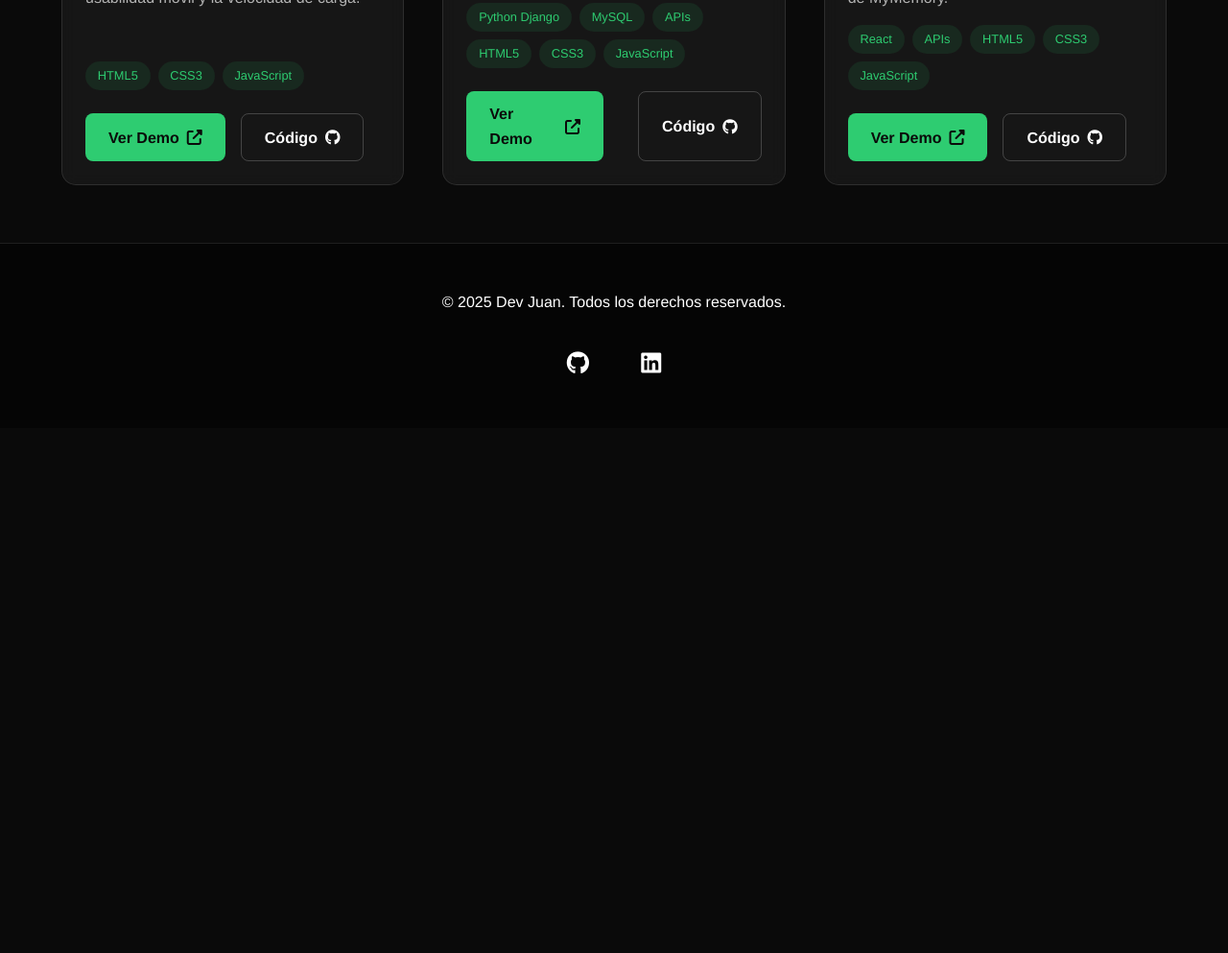
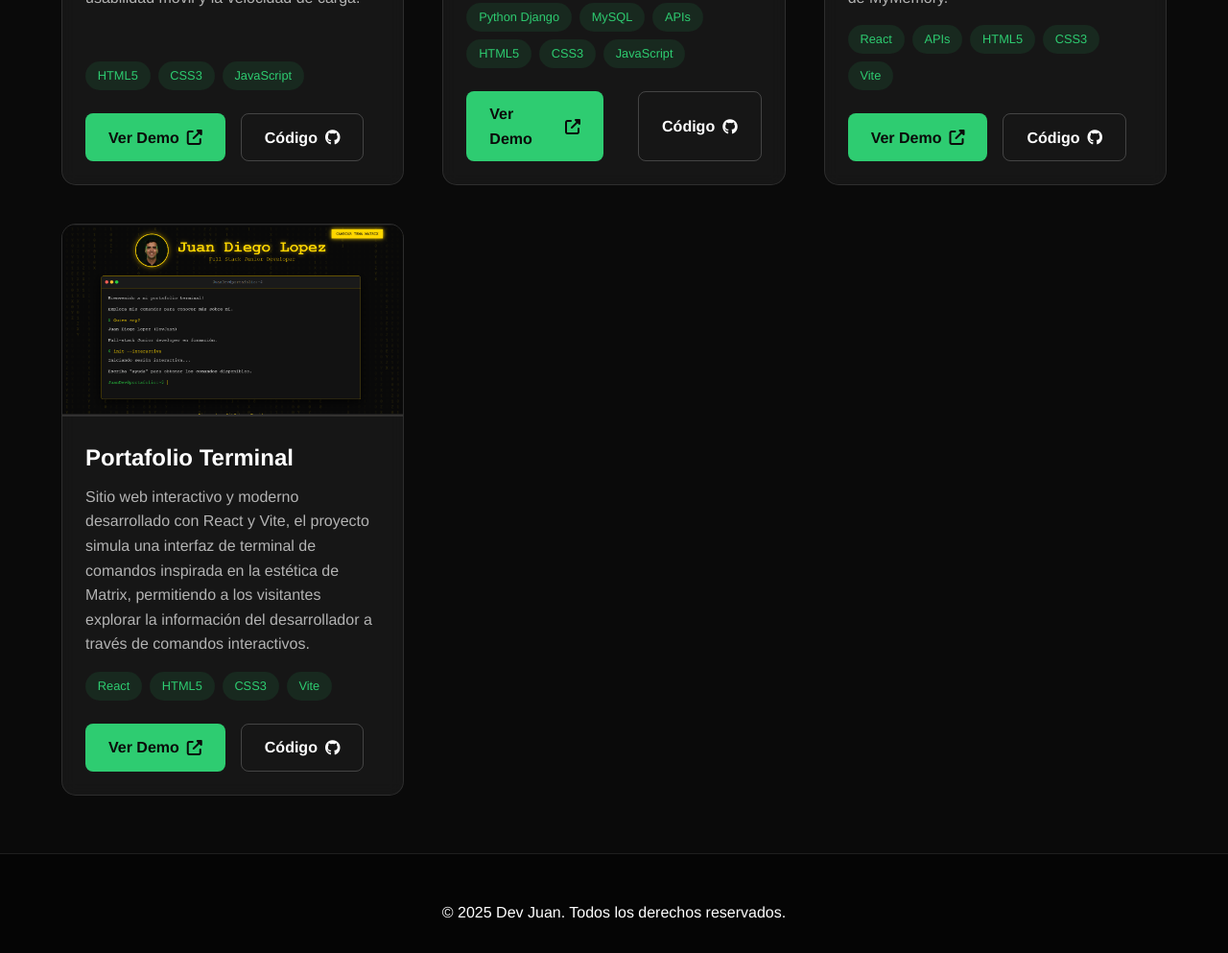
Before and after one commit to Juan-Diego22/Portafolio-JuanDiego, a plain HTML site: page proyecto.html in a window 1280 px wide. Shown: the part 701-1694 px from the top of the page at 96% size. Before the commit the page ends 1147 px from the top, so only its background shows below. Drawn offline with Linux system fonts and the light colour scheme.

Commit message:
Agregando proyecto Portafolio Terminal

```diff
--- a/proyecto.html
+++ b/proyecto.html
@@ -87,11 +87,29 @@
                         <span>APIs</span>
                         <span>HTML5</span>
                         <span>CSS3</span>
-                        <span>JavaScript</span>
+                        <span>Vite</span>
                     </div>
                     <div class="project-links">
                         <a href="https://dreamer-seven.vercel.app/" class="project-btn primary-btn" target="_blank">Ver Demo <i class="fas fa-external-link-alt"></i></a>
                         <a href="https://github.com/Juan-Diego22/Dreamer.git" class="project-btn secondary-btn" target="_blank">Código <i class="fab fa-github"></i></a>
+                    </div>
+                </div>
+            </div>
+
+            <div class="project-card">
+                <div class="project-image" style="background-image: url('img/PortafolioTerminal.png');"></div>
+                <div class="project-content">
+                    <h3>Portafolio Terminal </h3>
+                    <p>Sitio web interactivo y moderno desarrollado con React y Vite, el proyecto simula una interfaz de terminal de comandos inspirada en la estética de Matrix, permitiendo a los visitantes explorar la información del desarrollador a través de comandos interactivos.</p>
+                    <div class="project-tags">
+                        <span>React</span>
+                        <span>HTML5</span>
+                        <span>CSS3</span>
+                        <span>Vite</span>
+                    </div>
+                    <div class="project-links">
+                        <a href="https://portafolio-terminal22-git-main-dreamers-projects-10880b7e.vercel.app/" class="project-btn primary-btn" target="_blank">Ver Demo <i class="fas fa-external-link-alt"></i></a>
+                        <a href="https://github.com/Juan-Diego22/Portafolio-Terminal.git" class="project-btn secondary-btn" target="_blank">Código <i class="fab fa-github"></i></a>
                     </div>
                 </div>
             </div>
```
Also changed, not shown: img/PortafolioTerminal.png (added).
